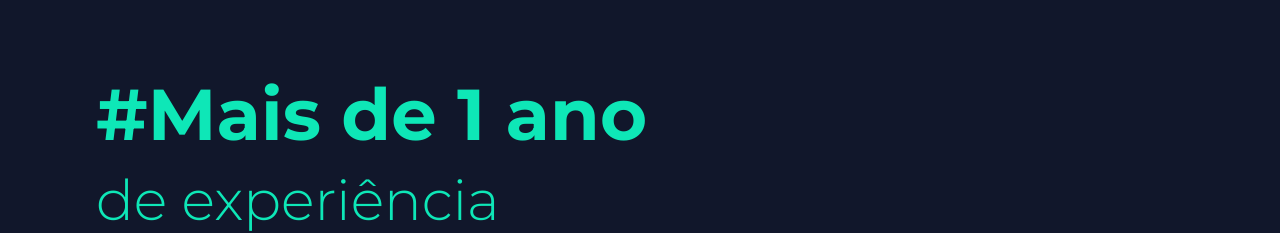
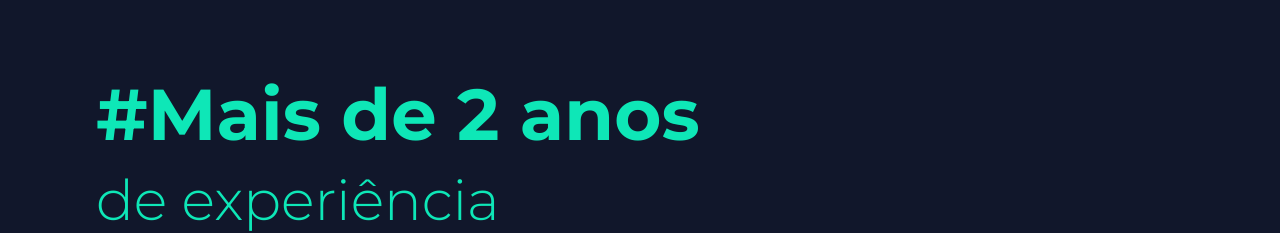
Before and after one commit to Henriquegab/Portfolio, a Next.js app: page / in a window 1280 px wide. Shown: the part 713-946 px from the top of the page. Built offline with nearby package versions, Linux system fonts and the light colour scheme.

Commit message:
Update index.tsx

```diff
--- a/src/components/Experiencias/index.tsx
+++ b/src/components/Experiencias/index.tsx
@@ -7,7 +7,7 @@ import { Container } from './styles';
 function Experiencias() {
   return (
     <Container>
-      <SectionTitle title="Mais de 1 ano" description="de experiência" />
+      <SectionTitle title="Mais de 2 anos" description="de experiência" />
 
       <section>
 
```
